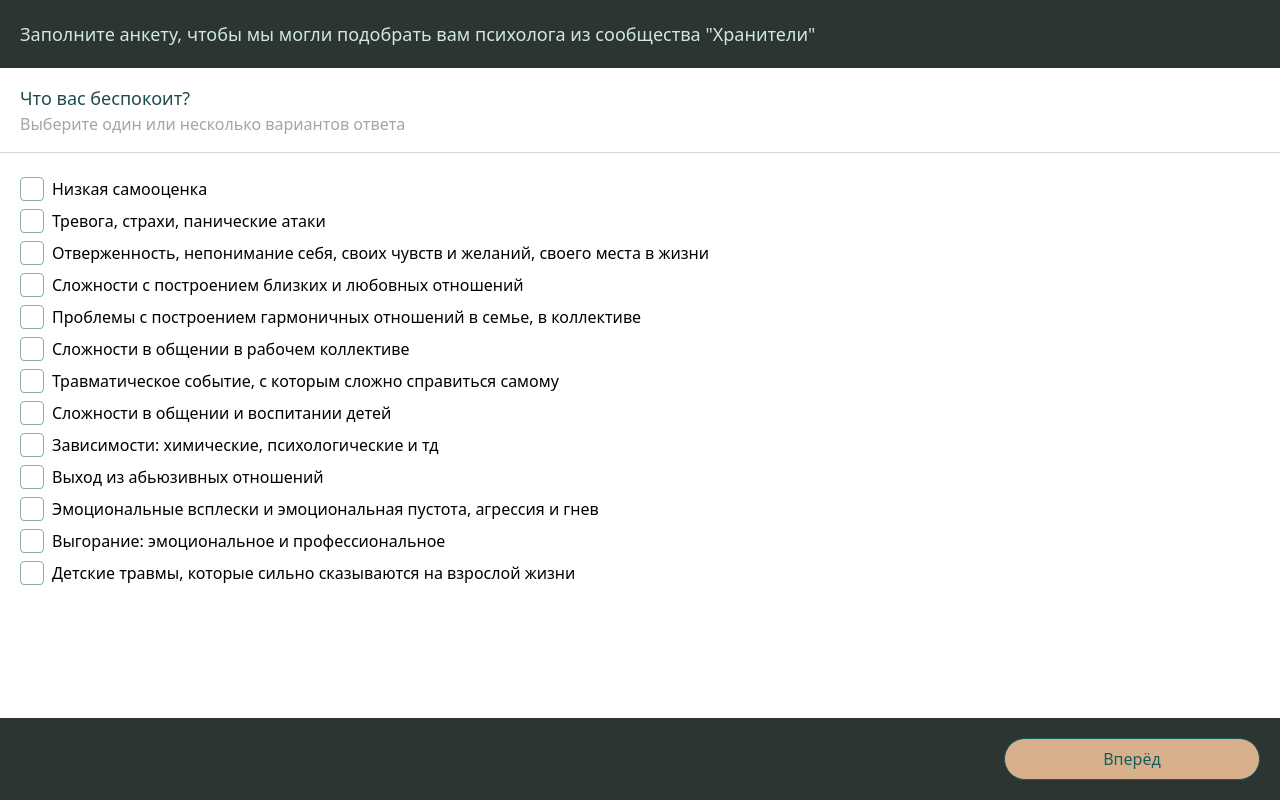
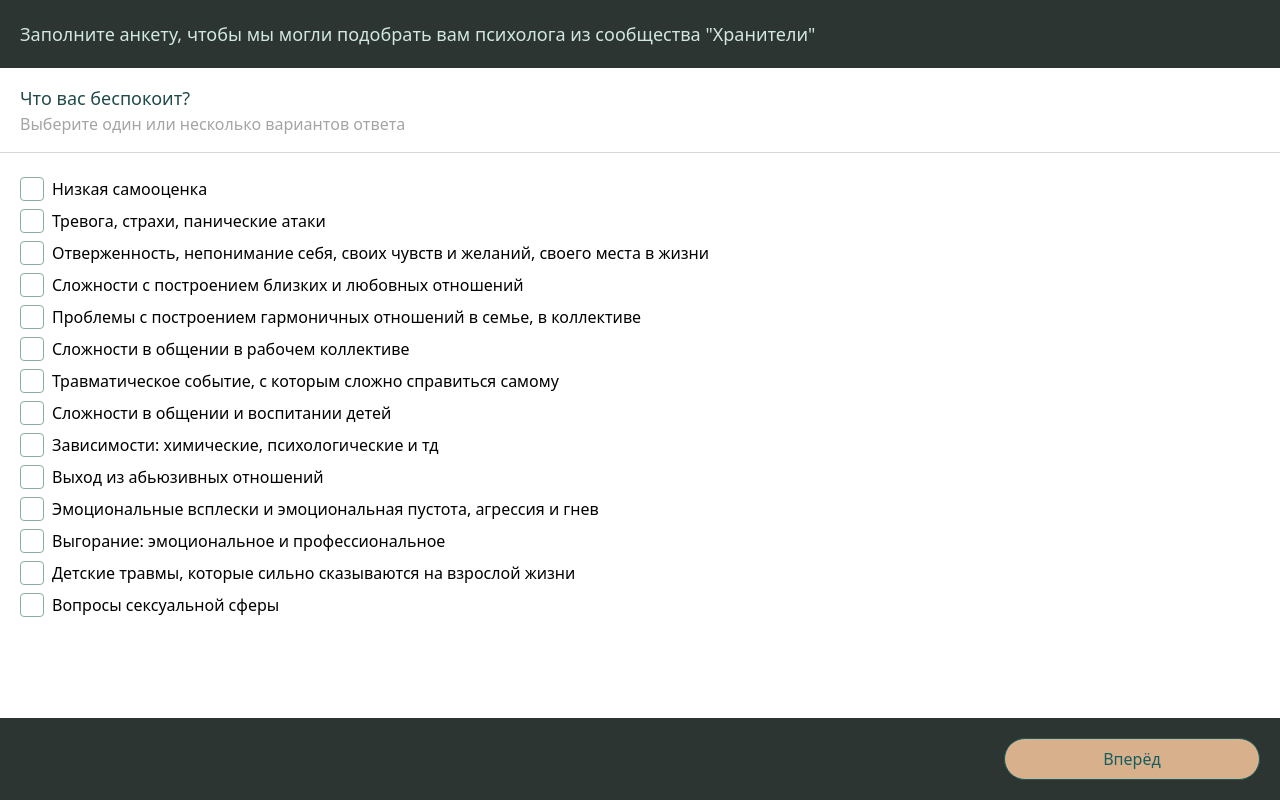
Before and after one commit to alexandr-bsu/-, a React (Vite) app: page / in a window 1280 px wide. Built offline with nearby package versions, Linux system fonts and the light colour scheme.

Commit message:
Update WelcomePage.jsx

```diff
--- a/src/survey/WelcomePage.jsx
+++ b/src/survey/WelcomePage.jsx
@@ -20,6 +20,7 @@ const WelcomePage = () => {
     "Эмоциональные всплески и эмоциональная пустота, агрессия и гнев",
     "Выгорание: эмоциональное и профессиональное",
     "Детские травмы, которые сильно сказываются на взрослой жизни",
+    "Вопросы сексуальной сферы",
   ];
 
   const checkedAnxieties = useSelector((state) => state.form.anxieties);
```
